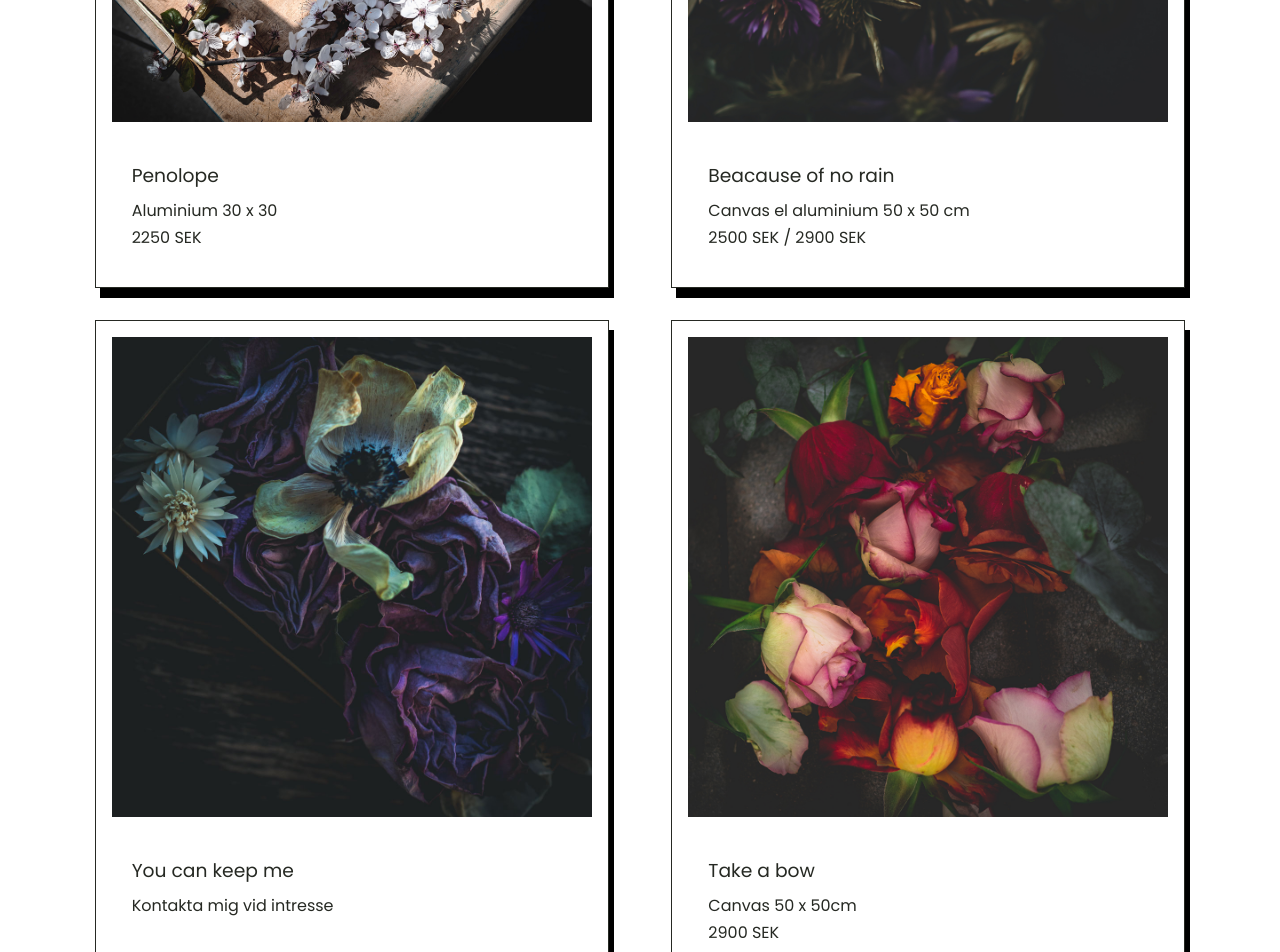
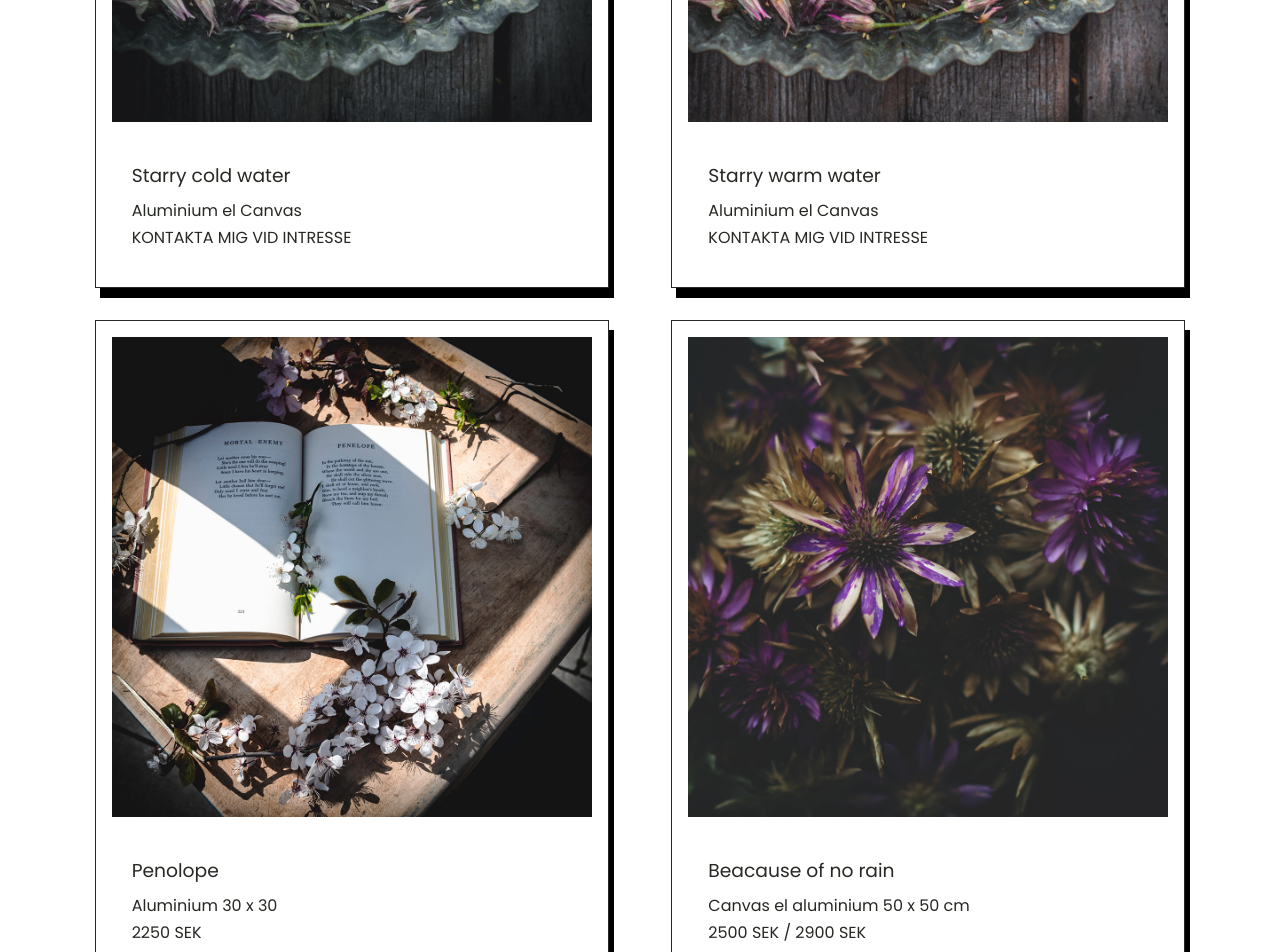
Before and after one commit to Ruterryter/flower-portfolio, a React (Create React App) app: page / in a window 1280 px wide. Shown: the part 2020-2972 px from the top of the page. Built offline with nearby package versions, Linux system fonts and the light colour scheme; a web font is replaced by a local one.

Commit message:
adding more pictures

```diff
--- a/src/Components/Gallery.jsx
+++ b/src/Components/Gallery.jsx
@@ -13,6 +13,8 @@ import torkad from './PhotoGallery/torkad.jpg';
 import rosorRoda from './PhotoGallery/rosorRoda.jpg';
 import bookish from './PhotoGallery/bookish.jpg';
 import instaDarkKvadrat from './PhotoGallery/instaDarkKvadrat.jpg';
+import metallKallInsta from './PhotoGallery/metallKallInsta.jpg';
+import metallvarmInsta from './PhotoGallery/metallvarmInsta.jpg';
 
 const GalleryWrapper = styled.div`
   display: flex;
@@ -52,33 +54,48 @@ const photos = [
   },
   {
     id: 5,
+    title: 'Starry cold water',
+    image: metallKallInsta,
+    details: 'Aluminium el Canvas',
+    price: 'Kontakta mig vid intresse',
+  },
+  {
+    id: 6,
+    title: 'Starry warm water',
+    image: metallvarmInsta,
+    details: 'Aluminium el Canvas',
+    price: 'Kontakta mig vid intresse',
+  },
+  {
+    id: 7,
     title: 'Penolope',
     image: bookish,
     details: 'Aluminium 30 x 30',
     price: '2250 SEK',
   },
   {
-    id: 6,
+    id: 8,
     title: 'Beacause of no rain',
     image: torkad,
     details: 'Canvas el aluminium 50 x 50 cm',
     price: '2500 SEK / 2900 SEK',
   },
   {
-    id: 7,
+    id: 9,
     title: 'You can keep me',
     image: instaDarkKvadrat,
-    details: 'Kontakta mig vid intresse',
+    details: 'Canvas el Aluminium',
+    price: 'Kontakta mig vid intresse',
   },
   {
-    id: 8,
+    id: 10,
     title: 'Take a bow',
     image: rosorRoda,
     details: 'Canvas 50 x 50cm',
     price: '2900 SEK',
   },
   {
-    id: 9,
+    id: 11,
     title: 'Wrinkle',
     image: rakKvadratInsta2,
     details: 'Aluminium 40 x 40cm',
@@ -86,23 +103,25 @@ const photos = [
   },
 
   {
-    id: 10,
+    id: 12,
     title: 'Sad and done',
     image: torkadJulrosInsta,
-    details: 'Kontakta mig vid intresse',
+    details: 'Canvas el Aluminium',
+    price: 'Kontakta mig vid intresse',
   },
   {
-    id: 11,
+    id: 13,
     title: 'I Said No',
     image: rosorStaende,
     details: 'Aluminium 40 x 60cm',
     price: '2750 SEK',
   },
   {
-    id: 12,
+    id: 14,
     title: 'Fall Longer',
     image: anemonStaende1,
-    details: 'Kontakta mig vid intresse',
+    details: 'Canvas el Aluminium',
+    price: 'Kontakta mig vid intresse',
   },
 ];
 
```
Also changed, not shown: src/Components/PhotoGallery/metallKallInsta.jpg (added), src/Components/PhotoGallery/metallvarmInsta.jpg (added).
